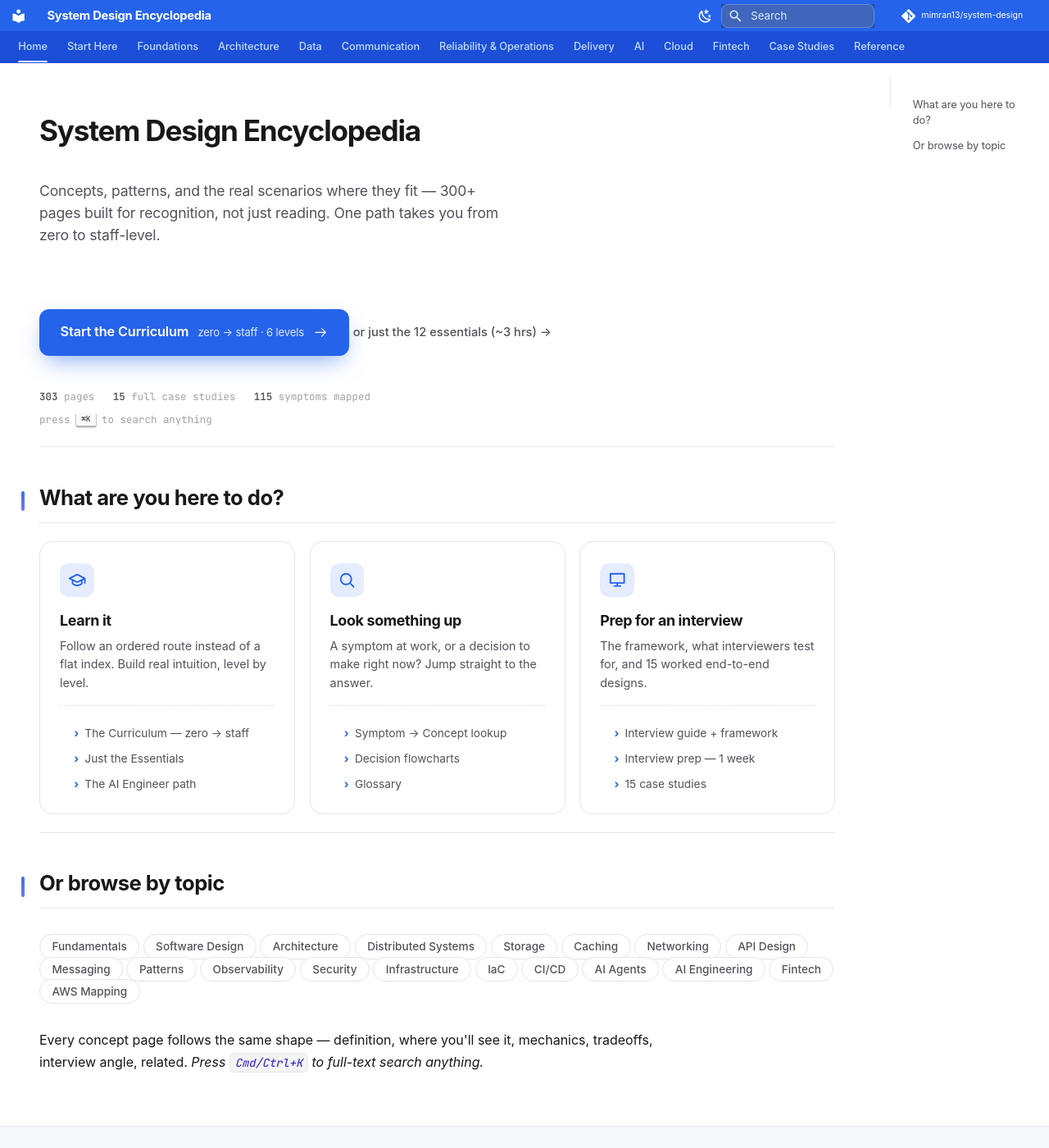
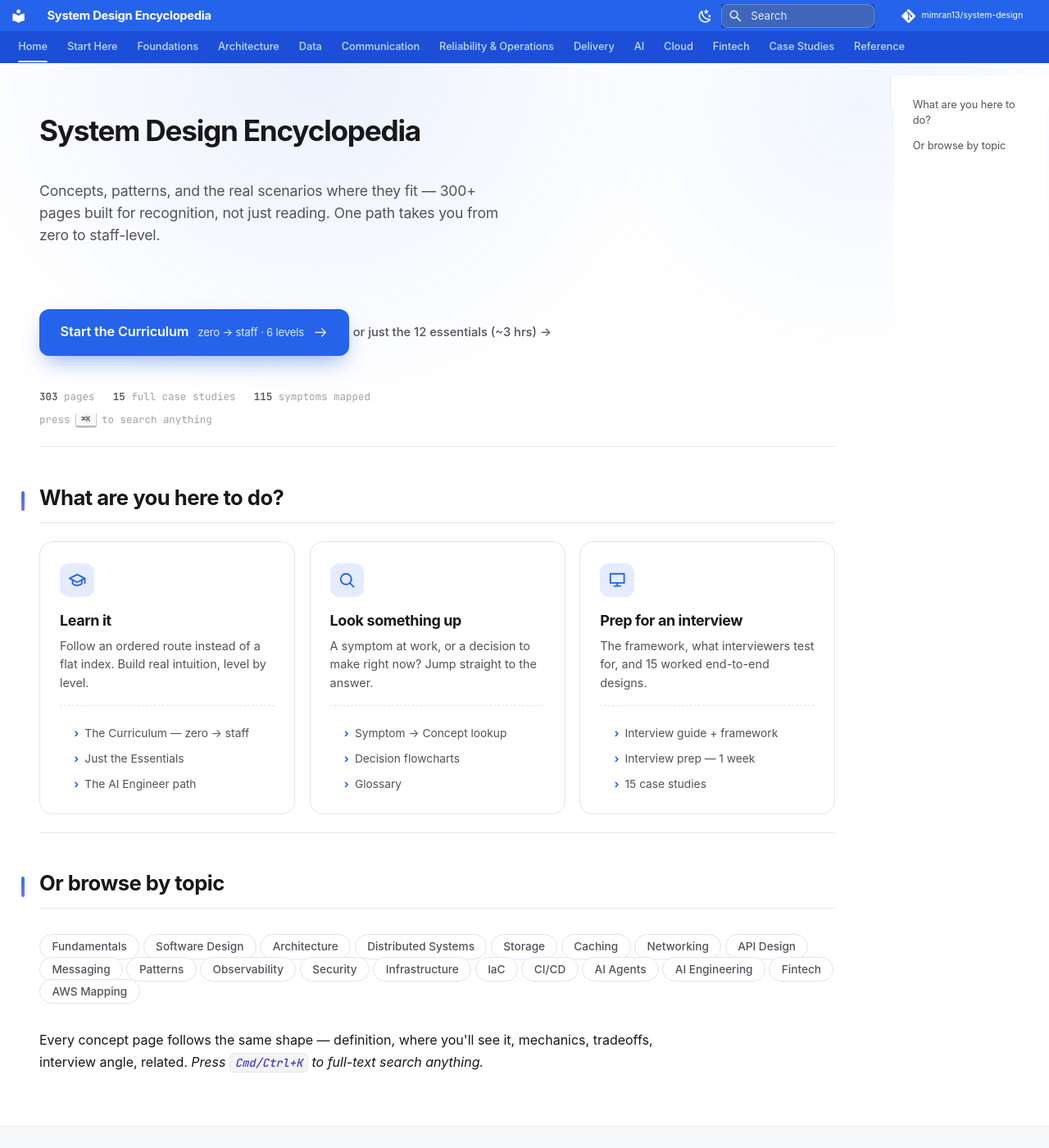
Before and after one commit to mimran13/system-design, an MkDocs documentation site: the page built from docs/index.md, in a window 1280 px wide and 1400 px high. Shown: the whole window at 82% size. Built offline with MkDocs 1.6.1 and Material for MkDocs 9.7.7, drawn with Linux system fonts in a browser that asks for light colours; comment, search, counter and statistics services are not loaded.

Commit message:
feat(theme): mockup page backgrounds — homepage hero glow + #f1f5f9 content wash
- Content pages now sit on the mockup's #f1f5f9 wash with the reading
  column as a white floating panel (rounded + subtle shadow)
- Homepage keeps white + the faint blue radial hero glow from
  homepage-redesign.html; no panel there
- Dark-mode variants for both

Co-Authored-By: Claude Opus 4.8 (1M context) <noreply@anthropic.com>

```diff
--- a/docs/stylesheets/extra.css
+++ b/docs/stylesheets/extra.css
@@ -1598,3 +1598,45 @@ article.md-typeset > h4 {
 [data-md-color-scheme="slate"] .md-typeset a.pcard { background:#18181b; border-color:#27272a; }
 [data-md-color-scheme="slate"] .md-typeset a.pcard .t { color:#fafafa; }
 [data-md-color-scheme="slate"] .md-typeset a.pcard .d { color:#71717a; }
+
+/* ════════════════════════════════════════════════════════════
+   PAGE BACKGROUNDS — match the mockups
+   • homepage: white + faint blue hero glow (homepage-redesign.html .canvas::before)
+   • content pages: #f1f5f9 wash with the content as a white panel (inside-pages.html)
+   ════════════════════════════════════════════════════════════ */
+
+/* content pages sit on the light blue-gray wash */
+.md-main { background-color: #f1f5f9; }
+[data-md-color-scheme="slate"] .md-main { background-color: #0a0a0d; }
+
+/* the reading column becomes a white floating panel */
+.md-content {
+  background-color: var(--md-default-bg-color);
+  border: 1px solid var(--sd-divider);
+  border-radius: 14px;
+  margin: 1.2rem 1rem 2rem;
+  box-shadow: 0 1px 3px rgba(15,23,42,.04), 0 10px 30px -20px rgba(15,23,42,.18);
+}
+[data-md-color-scheme="slate"] .md-content {
+  box-shadow: 0 1px 3px rgba(0,0,0,.4), 0 10px 30px -20px rgba(0,0,0,.6);
+}
+
+/* homepage (has .home-hero): keep it white + add the blue hero glow, no panel */
+.md-main:has(.home-hero) {
+  background:
+    radial-gradient(60% 55% at 30% 0, rgba(37,99,235,.09), transparent 60%),
+    radial-gradient(50% 45% at 82% 4%, rgba(59,130,246,.07), transparent 55%),
+    var(--md-default-bg-color);
+}
+[data-md-color-scheme="slate"] .md-main:has(.home-hero) {
+  background:
+    radial-gradient(60% 55% at 30% 0, rgba(129,140,248,.12), transparent 60%),
+    radial-gradient(50% 45% at 82% 4%, rgba(56,189,248,.08), transparent 55%),
+    var(--md-default-bg-color);
+}
+.md-main:has(.home-hero) .md-content {
+  background: transparent;
+  border: 0;
+  box-shadow: none;
+  margin: 0;
+}
```
